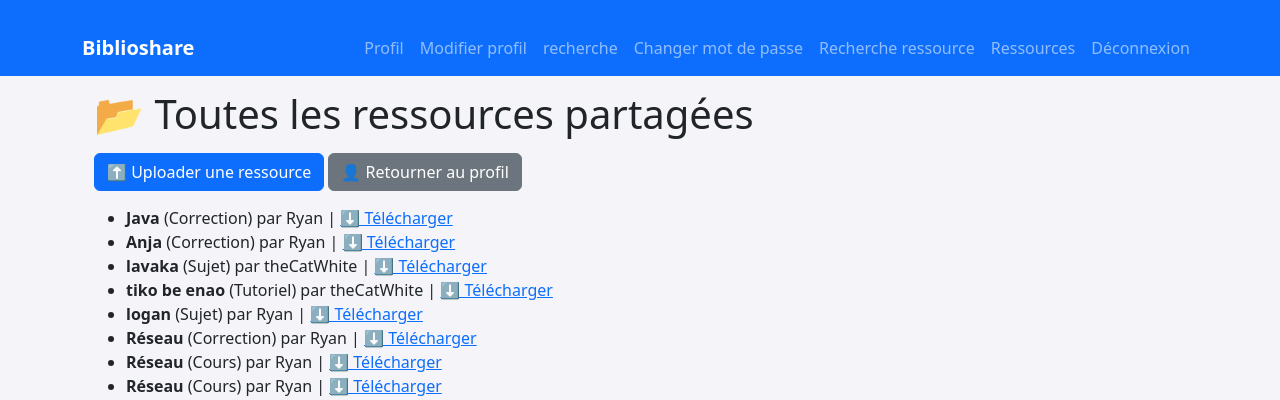
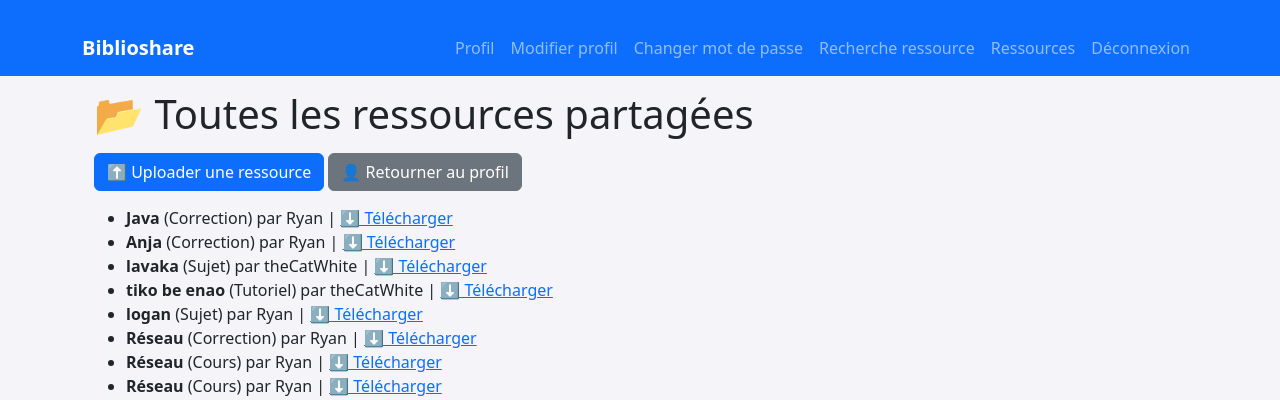
Before and after one commit to TheCatWhite/Biblioshare, a Django app: page /listes/ in a window 1280 px wide. Shown: the top 400 px of the page. Run offline with Django 5.2, Linux system fonts and the light colour scheme; a user stored in the database is signed in; data comes from the database, SQL or seed files in the repository; both versions use the stored data as it was after the commit.

Commit message:
mila manao ny front kely ndray loa zay vo manohy back-end

```diff
--- a/Utilisateur/urls.py
+++ b/Utilisateur/urls.py
@@ -9,7 +9,7 @@ urlpatterns = [
     path('profil/', views.profil, name='profil'),
     path("profil/modifier/", views.modifier_profil, name="modifier_profil"),
     path("profil/motdepasse/", views.modifier_mot_de_passe, name="modifier_mot_de_passe"),
-    path('recherche/', views.recherche_utilisateur, name='recherche_utilisateur'),
+#    path('recherche/', views.recherche_utilisateur, name='recherche_utilisateur'),
     path('profil/<int:user_id>/', views.profil_utilisateur, name='profil_utilisateur'),
 
 ]
--- a/Utilisateur/views.py
+++ b/Utilisateur/views.py
@@ -77,7 +77,7 @@ def modifier_mot_de_passe(request):
 
 
 User = get_user_model()
-
+'''
 @login_required
 def recherche_utilisateur(request):
     query = request.GET.get('q', '')
@@ -92,7 +92,7 @@ def recherche_utilisateur(request):
         'utilisateurs': utilisateurs,
         'query': query
     })
-
+'''
 @login_required
 def profil_utilisateur(request, user_id):
     utilisateur = get_object_or_404(User, id=user_id)
--- a/templates/ressource/recherche_ressource.html
+++ b/templates/ressource/recherche_ressource.html
@@ -21,3 +21,6 @@
 {% elif query %}
     <p>Aucune ressource trouvée pour "{{ query }}"</p>
 {% endif %}
+
+
+<a href="{% url 'utilisateur:profil' %}" class="btn btn-secondary">👤 Retourner au profil</a>
--- a/templates/user/base.html
+++ b/templates/user/base.html
@@ -41,9 +41,6 @@
                         </li>
                         <li class="nav-item">
                             <a class="nav-link" href="{% url 'utilisateur:modifier_profil' %}">Modifier profil</a>
-                        </li>
-                        <li class="nav-item">
-                            <a class="nav-link" href="{% url 'utilisateur:recherche_utilisateur' %}">recherche</a>
                         </li>
                         <li class="nav-item">
                             <a class="nav-link" href="{% url 'utilisateur:modifier_mot_de_passe' %}">Changer mot de passe</a>
--- a/templates/user/profil_utilisateur.html
+++ b/templates/user/profil_utilisateur.html
@@ -6,7 +6,7 @@
     <ul>
     {% for ressource in ressources %}
         <li>
-            <a href="{% url 'ressource:previsualiser_ressource' ressource.pk %}">{{ ressource.titre }}</a>
+            <a href="{% url 'ressource:telecharger_ressource' ressource.pk %}">{{ ressource.titre }}</a>
             ({{ ressource.type }})
         </li>
     {% endfor %}
@@ -14,3 +14,6 @@
 {% else %}
     <p>Aucune ressource partagée pour le moment.</p>
 {% endif %}
+
+
+<a href="{% url 'utilisateur:profil' %}" class="btn btn-secondary">👤 Retourner au profil</a>
--- a/templates/user/recherche.html
+++ b/templates/user/recherche.html
@@ -1,3 +1,4 @@
+<!--
 <h1>Recherche d'utilisateurs</h1>
 
 <form method="get">
@@ -17,3 +18,4 @@
 {% elif query %}
     <p>Aucun utilisateur trouvé pour "{{ query }}"</p>
 {% endif %}
+-->
```
Also changed, not shown: db.sqlite3.
